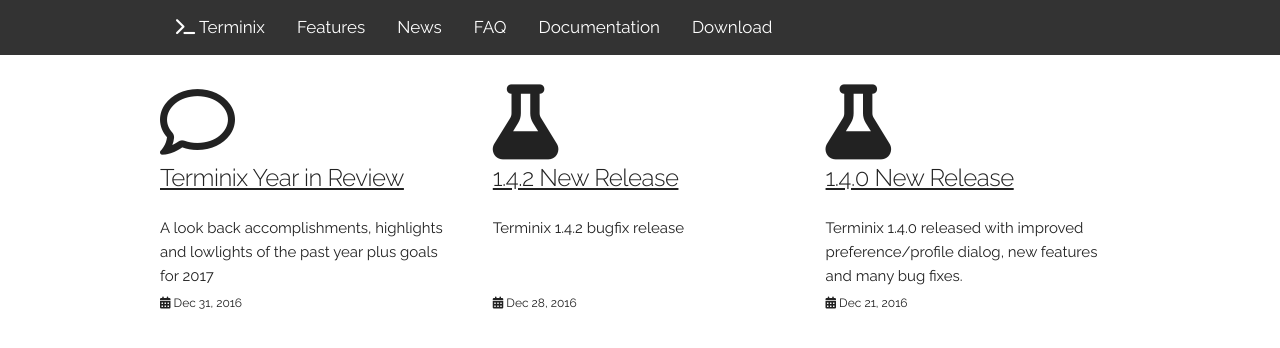
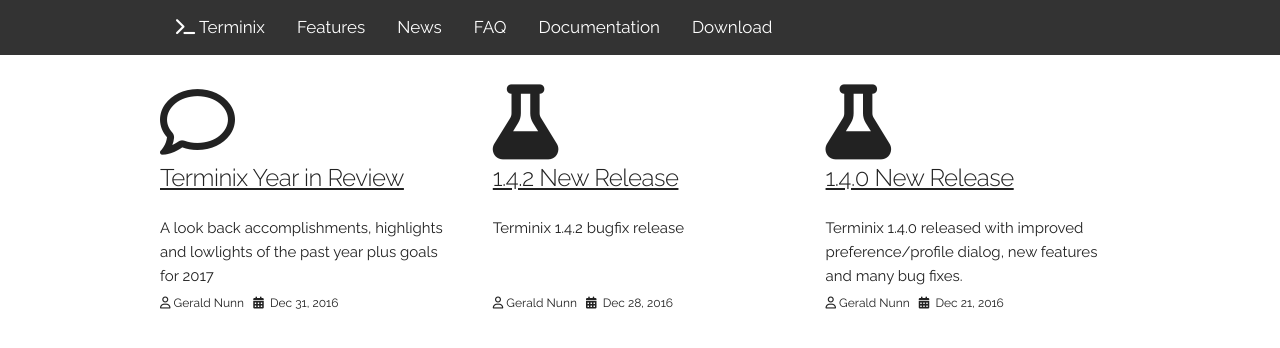
Before and after one commit to gnunn1/tilix-web, a Jekyll site: the page built from news.html, in a window 1280 px wide. Shown: the top 348 px of the page. Built offline with Jekyll 4.4.1, drawn with Linux system fonts in a browser that asks for light colours; nearby versions of some CDN libraries.

Commit message:
better looking rows, fix date position #16

```diff
--- a/_layouts/post.html
+++ b/_layouts/post.html
@@ -7,10 +7,10 @@
   {% include navbar.html %}
   <main class="main" aria-label="Content">
   	<div class="container">
-  	<h1>{{page.title}}</h1>
+  	<h1><i class="fa  {{ page.icon }}" aria-hidden="true"></i>&nbsp;{{page.title}}</h1>
+    <i class="fa fa-user-o" aria-hidden="true"></i> {{ page.author }} &nbsp;&nbsp;<i class="fa fa-calendar" aria-hidden="true"></i> &nbsp;{{ page.date | date: "%b %-d, %Y" }}
+    <br/> <br/>
     {{ content }}
-  	<small class="u-pull-right"><i class="fa fa-calendar" aria-hidden="true"></i>{{ page.date | date: "%b %-d, %Y" }}</small>
-
     </div>
   </main>
 
--- a/_news/release-1-4-0.md
+++ b/_news/release-1-4-0.md
@@ -4,6 +4,7 @@
 description: Terminix 1.4.0 released with improved preference/profile dialog, new features and many bug fixes.
 icon: fa-flask
 date: 2016-12-22 00:00:00 +0100
+author: Gerald Nunn
 ---
 
 Terminix 1.4.0 has been released, the following changes were made in this release:
--- a/_news/release-1-4-2.md
+++ b/_news/release-1-4-2.md
@@ -4,6 +4,7 @@
 description: Terminix 1.4.2 bugfix release
 icon: fa-flask
 date: 2016-12-29 00:00:00 +0100
+author: Gerald Nunn
 ---
 
 Terminix 1.4.2 has been released to fix a few remaining issues with 1.4.0, the following changes were made in this release:
--- a/assets/css/custom.css
+++ b/assets/css/custom.css
@@ -62,7 +62,24 @@
     margin: 0 auto
 }
 
-/* Style the list */
+.news-row {
+    position: relative;
+}
+.one-third:not(.responsive) .news-info  {
+    bottom: 0;
+    position: absolute;
+}
+.one-third .br {
+    display: none;
+}
+@media only screen and (max-width: 750px) and (min-width: 550px) {
+    .one-third .br{
+        display: block;
+    }
+    .news-row .description{
+        margin-bottom: 3px;
+    }
+}
 
 .tabs ul.tabs-navigation {
     list-style-type: none;
--- a/assets/js/custom.js
+++ b/assets/js/custom.js
@@ -16,22 +16,17 @@
             }, 600, 'easeInOutExpo');
             event.preventDefault();
         });
+        $(window).load(function(){
+            respnosiveRows();
+        });
+        $(window).resize(function() {
+            respnosiveRows();
+        });
         $("a[href='#top']").click(function () {
             $("html, body").animate({
                 scrollTop: 0
             }, "slow");
             return false;
-        });
-         $('.row').each(function (index) {
-            var max_height = 0;
-            $(this).find('.one-third').each(function (index) {
-                if($(this).outerHeight() > max_height)
-              {
-                max_height = $(this).outerHeight();
-              }
-             });
-            $(this).find('.one-third').css('min-height', max_height);
-            max_height = 0;
         });
         $('.my-slider').bxSlider({
           mode: 'fade',
@@ -51,6 +46,31 @@
         });
 
     });
+
+    function respnosiveRows(){
+        width = $(window).width();
+        $('.row').find('.one-third').each(function (index) {
+            if(width <= 550){
+                $(this).addClass('responsive');
+            } else {
+                $(this).removeClass('responsive');
+            }
+        });
+        $('.row').each(function (index) {
+            var max_height = 0;
+            $(this).find('.one-third').each(function (index) {
+                $(this).css('min-height', 0);
+                if($(this).outerHeight() > max_height)
+                  {
+                    max_height = $(this).outerHeight();
+                  }
+             });
+            if(!$(this).find('.one-third').hasClass('responsive')){
+                $(this).find('.one-third').css('min-height', max_height);
+            }
+            max_height = 0;
+        });
+    }
 
     /* Toggle between adding and removing the "responsive" class to topnav when the user clicks on the icon */
     function navbar() {
--- a/news.html
+++ b/news.html
@@ -12,14 +12,16 @@
 	        {% if loopindex == 1 %}
 	        <div class="row">
 	        {% endif %}
-	        <div class="one-third column value">
+	        <div class="one-third column value news-row">
 	        <i class="fa {{ news.icon }} fa-5x" aria-hidden="true"></i>
 	        <h5 class="value-multiplier"><a href="{{site.baseurl}}{{news.id}}">{{news.title}}</a></h5>
-	          <p>{{ news.description }}</p>
-            <small class="u-pull-bottom">
-                    <i class="fa fa-calendar" aria-hidden="true"></i>
-                    {{ news.date | date: "%b %-d, %Y" }}
-            </small>
+	          <div class="news-description"><p>{{ news.description }}</p></div>
+                <span class="br"><br></span>
+                <small class="news-info">
+                    <span class="author"><i class="fa fa-user-o" aria-hidden="true"></i> {{ news.author }}&nbsp;&nbsp;</span>
+                    <span class="br"></span>
+                    <span class="date"><i class="fa fa-calendar" aria-hidden="true"></i> &nbsp;{{ news.date | date: "%b %-d, %Y" }}</span>
+                </small>
 	        </div>
 	        {% if loopindex == 0 %}
 	        </div>
```
Also changed, not shown: _news/year-in-review.md (+1 -2 lines).
